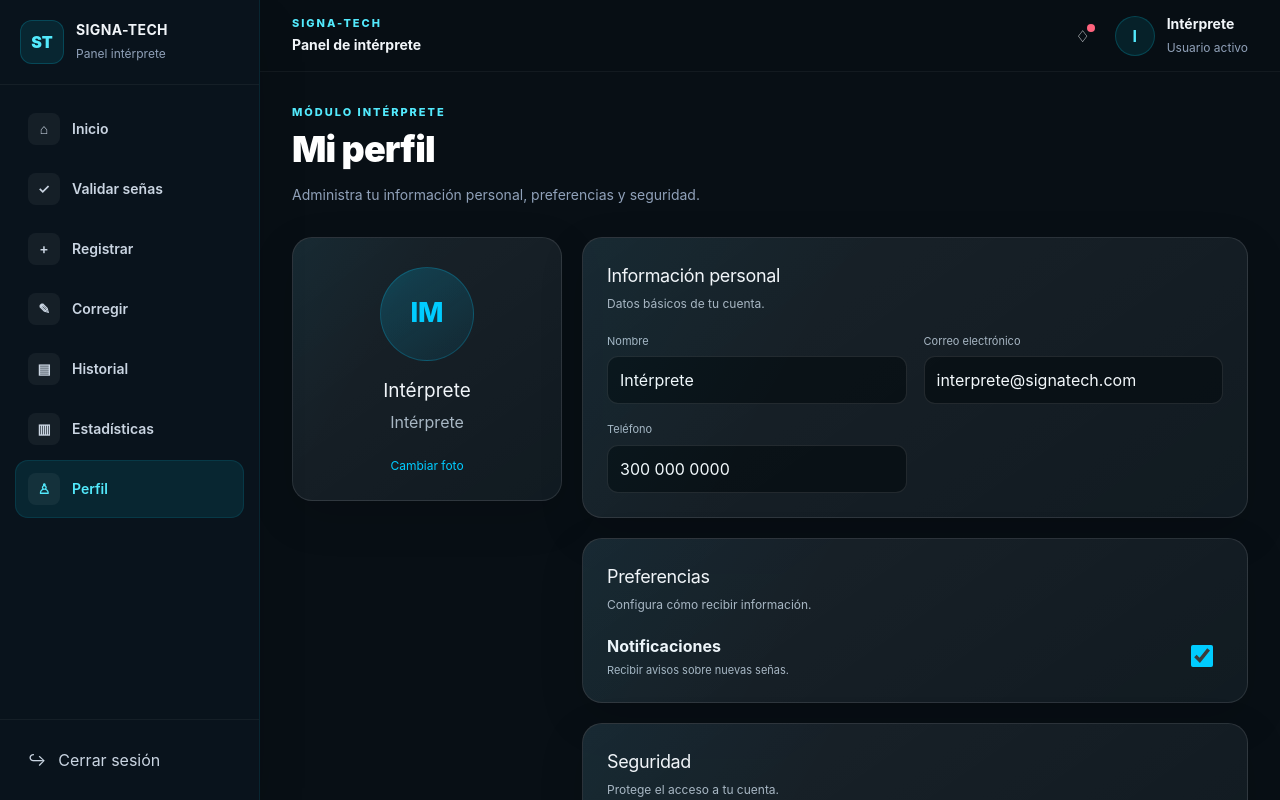
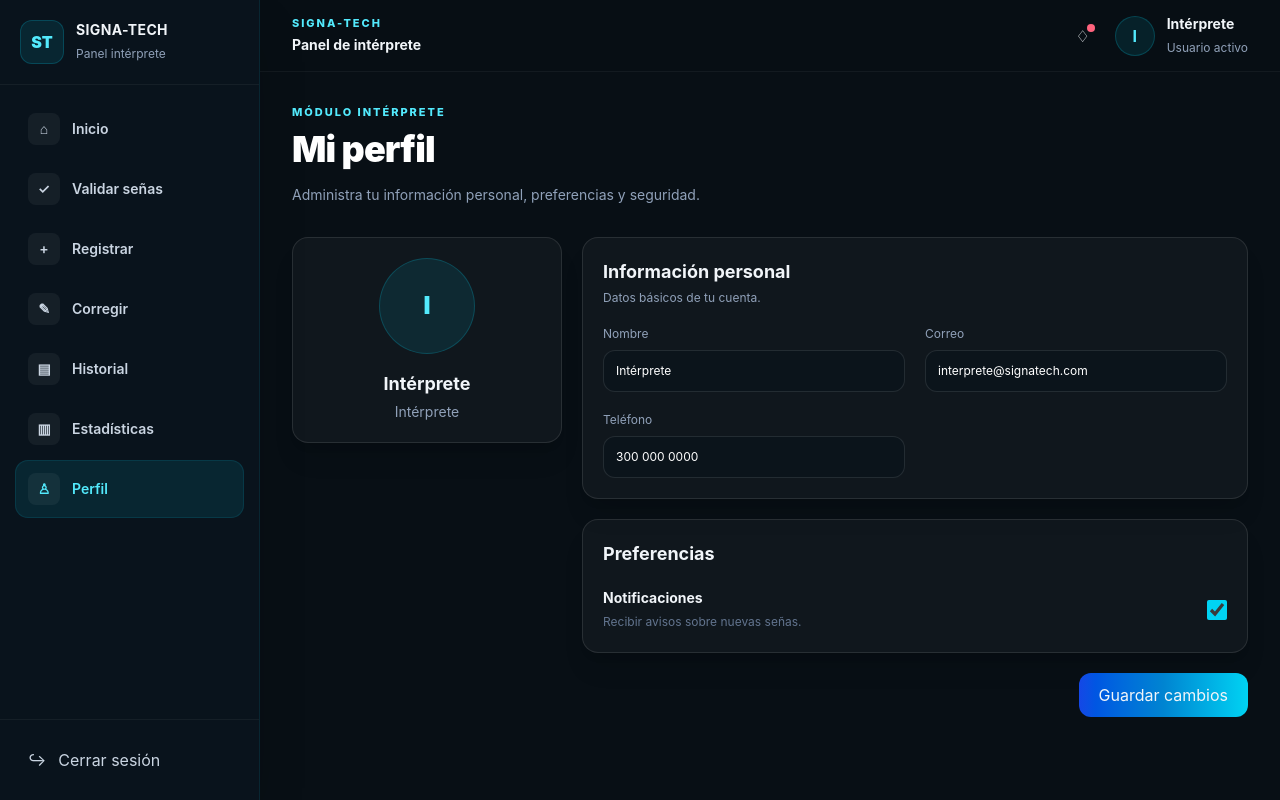
Before and after one commit to yamithmeneses122-hue/Signa-tech-App-react, a React (Vite) app: page /interprete/perfil in a window 1280 px wide. Shown: the top 800 px of the page. Built offline with nearby package versions, Linux system fonts and the light colour scheme.

Commit message:
refactor(interpreter): migrate remaining views to Tailwind and persistence

```diff
--- a/src/Features/Interpreter/Componentes/ProfileContent.jsx
+++ b/src/Features/Interpreter/Componentes/ProfileContent.jsx
@@ -1,136 +1,26 @@
-import { useState } from "react";
+import { useEffect, useState } from "react";
 import PageHeader from "./PageHeader";
+import { getProfile, saveProfile } from "../funcionalidades/interpreterStorage";
+import { getInitials } from "../funcionalidades/interpreterUtils";
 
 export default function ProfileContent() {
+  const [form, setForm] = useState(getProfile);
   const [saved, setSaved] = useState(false);
-  const [form, setForm] = useState({
-    name: "Intérprete",
-    email: "interprete@signatech.com",
-    phone: "300 000 0000",
-    notifications: true
-  });
 
-  function update(name, value) {
-    setForm((current) => ({ ...current, [name]: value }));
-    setSaved(false);
-  }
+  useEffect(() => { setForm(getProfile()); }, []);
 
-  function submit(event) {
-    event.preventDefault();
-    setSaved(true);
-  }
+  function update(name, value) { setForm((current)=>({...current,[name]:value})); setSaved(false); }
+  function submit(event) { event.preventDefault(); saveProfile(form); setSaved(true); }
 
   return (
     <>
-      <PageHeader
-        title="Mi perfil"
-        description="Administra tu información personal, preferencias y seguridad."
-      />
-
-      <form className="profile-layout" onSubmit={submit}>
-        <article className="panel profile-card">
-          <header className="profile-avatar" aria-label="Iniciales del usuario">IM</header>
-          <h2>{form.name}</h2>
-          <p>Intérprete</p>
-
-          <label className="upload-avatar">
-            <span>Cambiar foto</span>
-            <input type="file" accept="image/*" />
-          </label>
-        </article>
-
-        <section className="profile-form">
-          <article className="panel">
-            <header className="panel-header">
-              <section>
-                <h2>Información personal</h2>
-                <p>Datos básicos de tu cuenta.</p>
-              </section>
-            </header>
-
-            <fieldset className="form-grid">
-              <legend>Datos personales</legend>
-
-              <label>
-                <span>Nombre</span>
-                <input
-                  value={form.name}
-                  onChange={(event) => update("name", event.target.value)}
-                  autoComplete="name"
-                  required
-                />
-              </label>
-
-              <label>
-                <span>Correo electrónico</span>
-                <input
-                  type="email"
-                  value={form.email}
-                  onChange={(event) => update("email", event.target.value)}
-                  autoComplete="email"
-                  required
-                />
-              </label>
-
-              <label>
-                <span>Teléfono</span>
-                <input
-                  value={form.phone}
-                  onChange={(event) => update("phone", event.target.value)}
-                  autoComplete="tel"
-                />
-              </label>
-            </fieldset>
-          </article>
-
-          <article className="panel">
-            <header className="panel-header">
-              <section>
-                <h2>Preferencias</h2>
-                <p>Configura cómo recibir información.</p>
-              </section>
-            </header>
-
-            <label className="toggle-row">
-              <span>
-                <strong>Notificaciones</strong>
-                <small>Recibir avisos sobre nuevas señas.</small>
-              </span>
-              <input
-                type="checkbox"
-                checked={form.notifications}
-                onChange={(event) => update("notifications", event.target.checked)}
-              />
-            </label>
-          </article>
-
-          <article className="panel security-card">
-            <header className="panel-header">
-              <section>
-                <h2>Seguridad</h2>
-                <p>Protege el acceso a tu cuenta.</p>
-              </section>
-            </header>
-
-            <button
-              className="button button-secondary"
-              type="button"
-              onClick={() => window.alert("La función de cambio de contraseña queda disponible para conectar con el backend.")}
-            >
-              Cambiar contraseña
-            </button>
-          </article>
-
-          <footer className="form-actions">
-            <button className="button button-primary" type="submit">
-              Guardar cambios
-            </button>
-            {saved && (
-              <span className="form-message" role="status">
-                Cambios guardados correctamente.
-              </span>
-            )}
-          </footer>
+      <PageHeader title="Mi perfil" description="Administra tu información personal, preferencias y seguridad." />
+      <form className="grid grid-cols-1 gap-5 lg:grid-cols-[270px_1fr]" onSubmit={submit}>
+        <article className="h-fit rounded-2xl border border-white/10 bg-white/[0.035] p-5 text-center shadow-xl"><header className="mx-auto grid h-24 w-24 place-items-center rounded-full border border-cyan-400/20 bg-cyan-400/10 text-2xl font-black text-cyan-300">{getInitials(form.name)}</header><h2 className="mt-4 text-lg font-bold">{form.name}</h2><p className="mt-1 text-sm text-slate-400">Intérprete</p></article>
+        <section className="grid gap-5">
+          <article className="rounded-2xl border border-white/10 bg-white/[0.035] p-5 shadow-xl"><header className="mb-5"><h2 className="text-lg font-bold">Información personal</h2><p className="mt-1 text-xs text-slate-400">Datos básicos de tu cuenta.</p></header><fieldset className="grid grid-cols-1 gap-5 md:grid-cols-2"><legend className="sr-only">Datos personales</legend><label className="grid gap-2 text-xs text-slate-400">Nombre<input className="rounded-xl border border-white/10 bg-[#0b141b] p-3 text-sm text-white outline-none focus:border-cyan-400" value={form.name} onChange={(e)=>update("name",e.target.value)} required/></label><label className="grid gap-2 text-xs text-slate-400">Correo<input className="rounded-xl border border-white/10 bg-[#0b141b] p-3 text-sm text-white outline-none focus:border-cyan-400" type="email" value={form.email} onChange={(e)=>update("email",e.target.value)} required/></label><label className="grid gap-2 text-xs text-slate-400">Teléfono<input className="rounded-xl border border-white/10 bg-[#0b141b] p-3 text-sm text-white outline-none focus:border-cyan-400" value={form.phone} onChange={(e)=>update("phone",e.target.value)}/></label></fieldset></article>
+          <article className="rounded-2xl border border-white/10 bg-white/[0.035] p-5 shadow-xl"><header className="mb-5"><h2 className="text-lg font-bold">Preferencias</h2></header><label className="flex items-center justify-between gap-4"><span><strong className="block text-sm">Notificaciones</strong><small className="text-xs text-slate-500">Recibir avisos sobre nuevas señas.</small></span><input className="h-5 w-5 accent-cyan-400" type="checkbox" checked={form.notifications} onChange={(e)=>update("notifications",e.target.checked)}/></label></article>
+          <footer className="flex flex-wrap items-center justify-end gap-3"><button className="rounded-xl bg-gradient-to-r from-blue-700 via-sky-600 to-cyan-400 px-5 py-2.5 text-sm font-bold" type="submit">Guardar cambios</button>{saved&&<span className="text-sm text-emerald-300" role="status">Cambios guardados correctamente.</span>}</footer>
         </section>
       </form>
     </>
```
